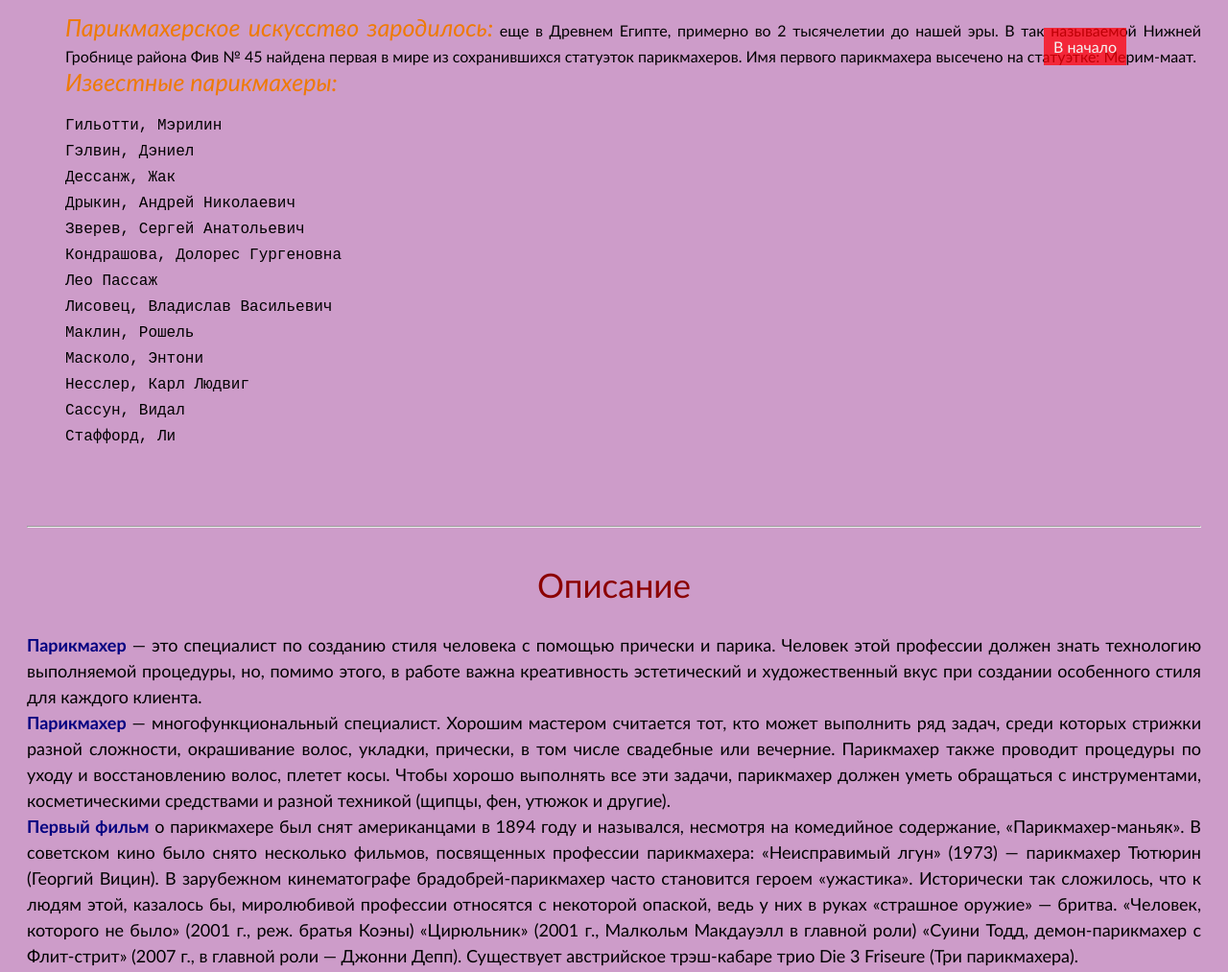
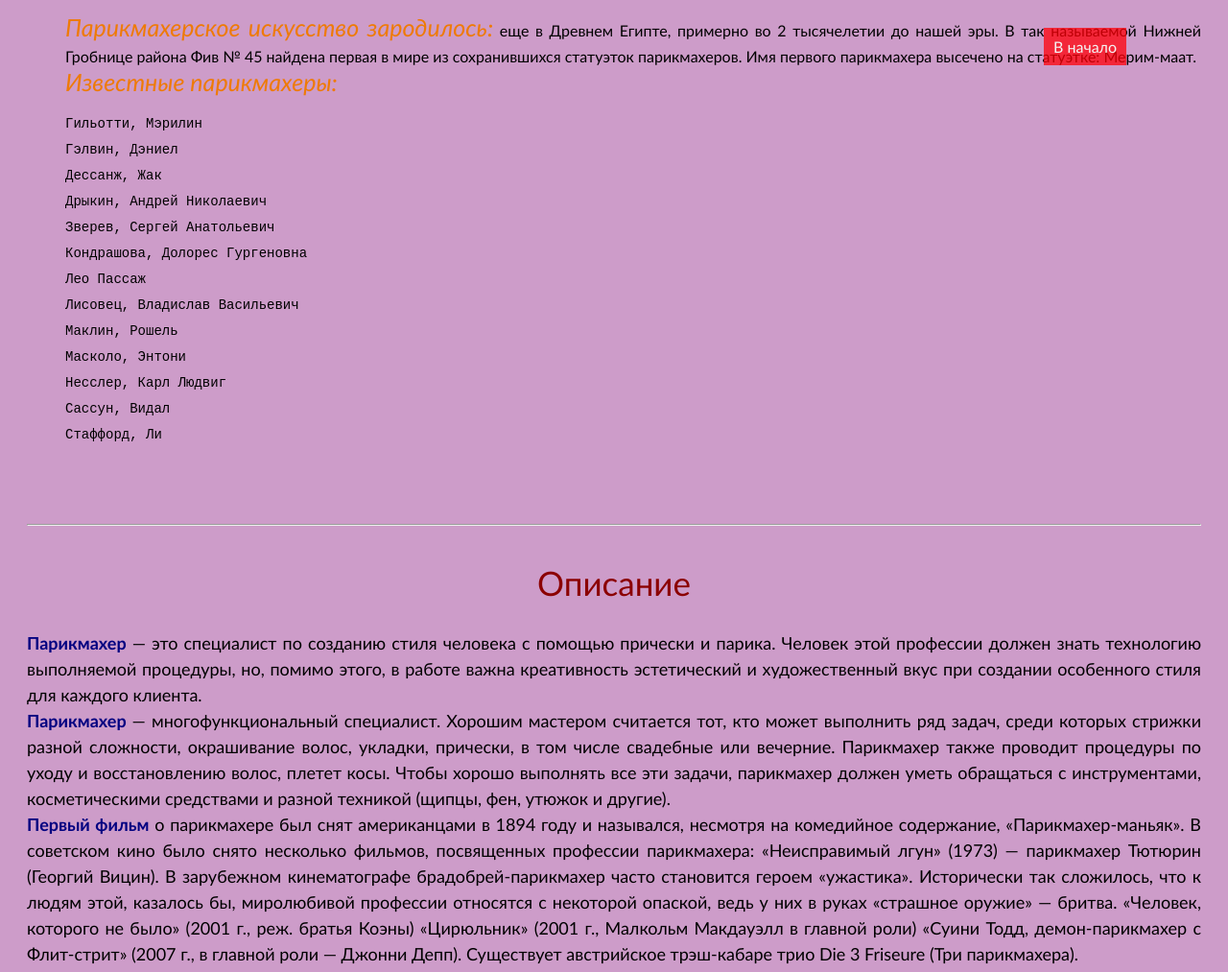
Before and after one commit to BareonZahar/Exam-2, a plain HTML site: page index.html in a window 1280 px wide. Shown: the part 521-1534 px from the top of the page at 96% size. Drawn offline with Linux system fonts and the light colour scheme.

Commit message:
Update exm.css

```diff
--- a/exm.css
+++ b/exm.css
@@ -141,5 +141,7 @@ label{
     .fit{
         left: 75%;
     }
-    margin-right:50px;
 }
+pre{
+    font-size: 14px
+}
```
